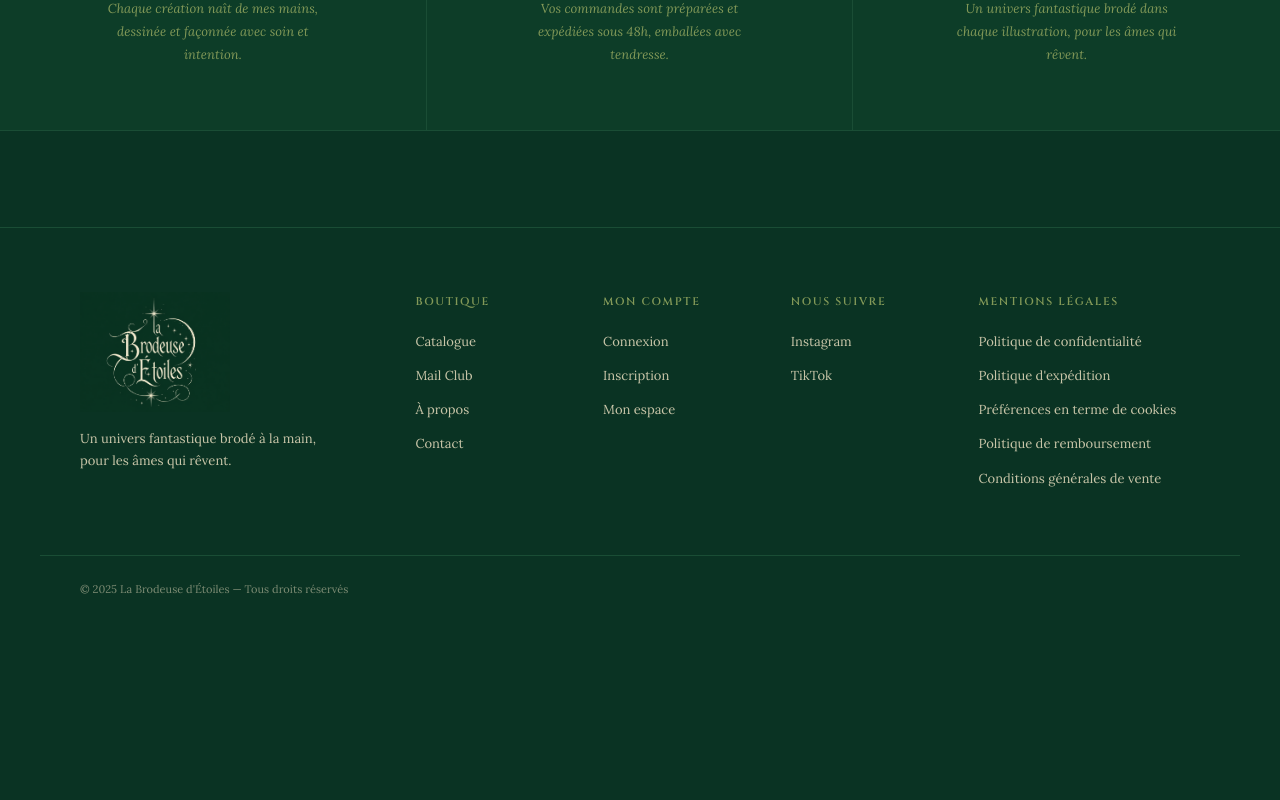
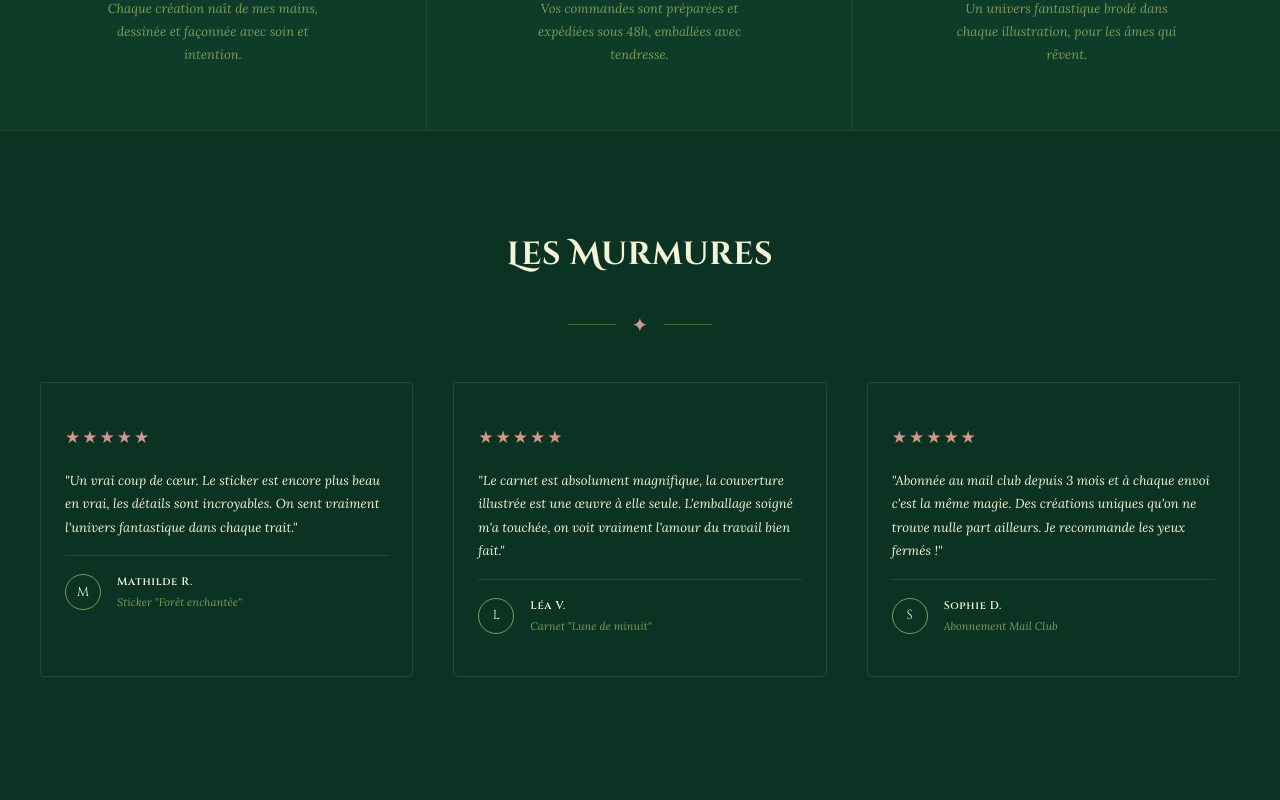
Before and after one commit to laurenegigan/la-brodeuse-etoiles, a React (Vite) app in the folder front/: page / in a window 1280 px wide. Shown: the part 3780-4580 px from the top of the page. Before the commit the page ends 4403 px from the top, so only its background shows below. Built offline with nearby package versions, Linux system fonts and the light colour scheme.

Commit message:
feat: page Home - section Les Murmures - page Home complète

```diff
--- a/front/src/pages/Home.jsx
+++ b/front/src/pages/Home.jsx
@@ -144,6 +144,56 @@ function Home() {
           </div>
         </div>
       </section>
+
+      {/* LES MURMURES */}
+      <section className="murmures">
+        <div className="container">
+          <p className="section-label">Les Murmures</p>
+          <div className="ornament"><span>✦</span></div>
+          <div className="murmures__grid">
+            {[
+              {
+                id: 1,
+                note: 5,
+                texte: "Un vrai coup de cœur. Le sticker est encore plus beau en vrai, les détails sont incroyables. On sent vraiment l'univers fantastique dans chaque trait.",
+                nom: "Mathilde R.",
+                produit: 'Sticker "Forêt enchantée"'
+              },
+              {
+                id: 2,
+                note: 5,
+                texte: "Le carnet est absolument magnifique, la couverture illustrée est une œuvre à elle seule. L'emballage soigné m'a touchée, on voit vraiment l'amour du travail bien fait.",
+                nom: "Léa V.",
+                produit: 'Carnet "Lune de minuit"'
+              },
+              {
+                id: 3,
+                note: 5,
+                texte: "Abonnée au mail club depuis 3 mois et à chaque envoi c'est la même magie. Des créations uniques qu'on ne trouve nulle part ailleurs. Je recommande les yeux fermés !",
+                nom: "Sophie D.",
+                produit: "Abonnement Mail Club"
+              },
+            ].map((avis) => (
+              <div key={avis.id} className="murmure-card">
+                <div className="murmure-card__stars">
+                  {'★'.repeat(avis.note)}
+                </div>
+                <p className="murmure-card__texte">"{avis.texte}"</p>
+                <div className="murmure-card__divider" />
+                <div className="murmure-card__author">
+                  <div className="murmure-card__avatar">
+                    {avis.nom.charAt(0)}
+                  </div>
+                  <div className="murmure-card__info">
+                    <span className="murmure-card__nom">{avis.nom}</span>
+                    <span className="murmure-card__produit">{avis.produit}</span>
+                  </div>
+                </div>
+              </div>
+            ))}
+          </div>
+        </div>
+      </section>
     </div>
   )
 }
--- a/front/src/styles/Home.css
+++ b/front/src/styles/Home.css
@@ -489,3 +489,95 @@
     border-bottom: none;
   }
 }
+
+/* --- Les Murmures --- */
+.murmures {
+  padding: var(--space-3xl) 0;
+  background: var(--color-forest);
+}
+
+.murmures__grid {
+  display: grid;
+  grid-template-columns: repeat(3, 1fr);
+  gap: var(--space-xl);
+  margin-top: var(--space-xl);
+}
+
+.murmure-card {
+  background: var(--color-sage-mid);
+  border: 1px solid var(--color-forest-light);
+  border-radius: var(--radius-md);
+  padding: var(--space-xl) var(--space-lg);
+  display: flex;
+  flex-direction: column;
+  gap: var(--space-md);
+}
+
+.murmure-card__stars {
+  color: var(--color-terracotta);
+  font-size: var(--text-md);
+  letter-spacing: 2px;
+}
+
+.murmure-card__texte {
+  font-family: var(--font-body);
+  font-size: var(--text-sm);
+  font-style: italic;
+  color: var(--color-cream);
+  line-height: 1.8;
+}
+
+.murmure-card__divider {
+  width: 100%;
+  height: 1px;
+  background: var(--color-forest-light);
+}
+
+.murmure-card__author {
+  display: flex;
+  align-items: center;
+  gap: var(--space-md);
+}
+
+.murmure-card__avatar {
+  width: 36px;
+  height: 36px;
+  border-radius: 50%;
+  border: 1px solid var(--color-sage);
+  display: flex;
+  align-items: center;
+  justify-content: center;
+  font-family: var(--font-heading);
+  font-size: var(--text-sm);
+  color: var(--color-cream);
+  background: var(--color-forest);
+  flex-shrink: 0;
+}
+
+.murmure-card__info {
+  display: flex;
+  flex-direction: column;
+  gap: 2px;
+}
+
+.murmure-card__nom {
+  font-family: var(--font-heading);
+  font-size: var(--text-xs);
+  font-weight: 600;
+  color: var(--color-cream);
+  letter-spacing: 0.06em;
+}
+
+.murmure-card__produit {
+  font-family: var(--font-body);
+  font-size: var(--text-xs);
+  color: var(--color-sage);
+  font-style: italic;
+}
+
+/* Mobile */
+@media (max-width: 768px) {
+  .murmures__grid {
+    grid-template-columns: 1fr;
+  }
+}
```
